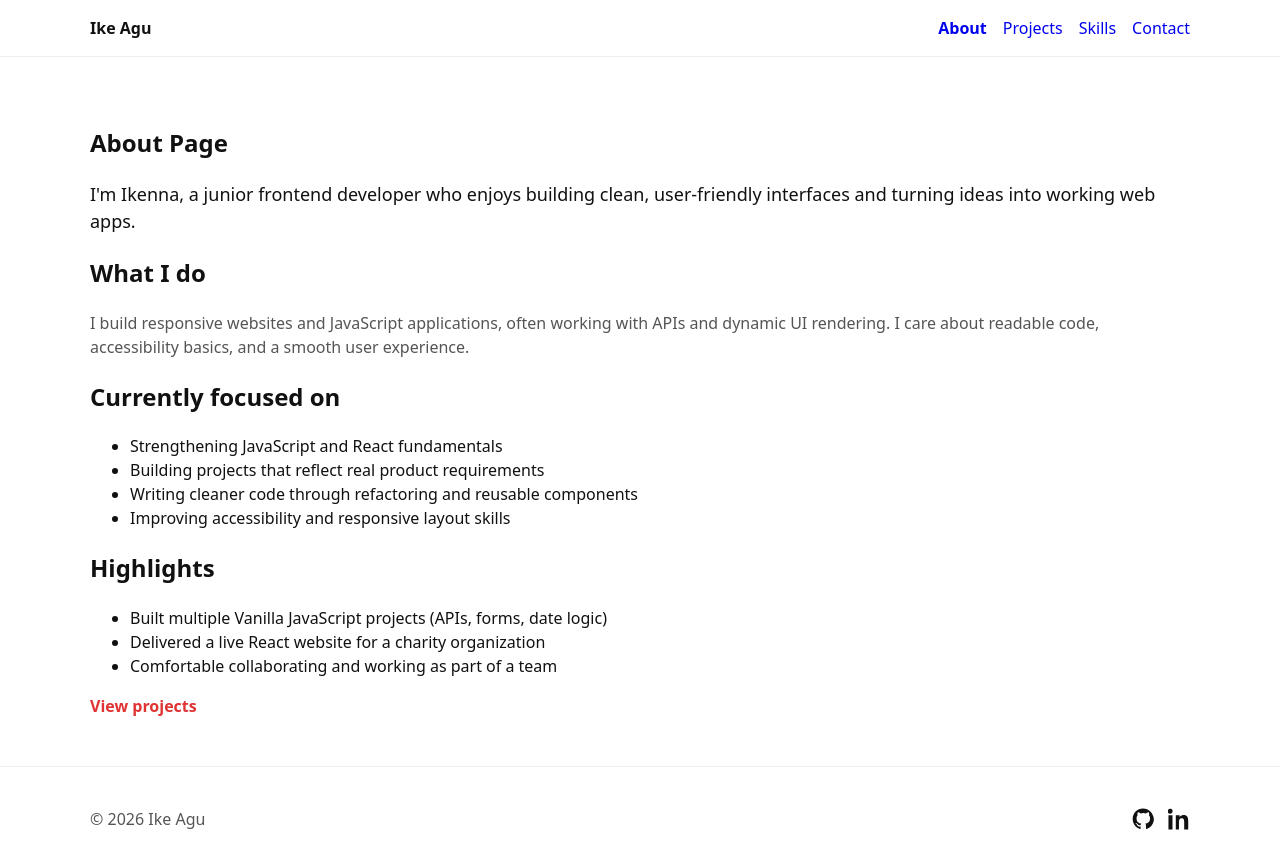
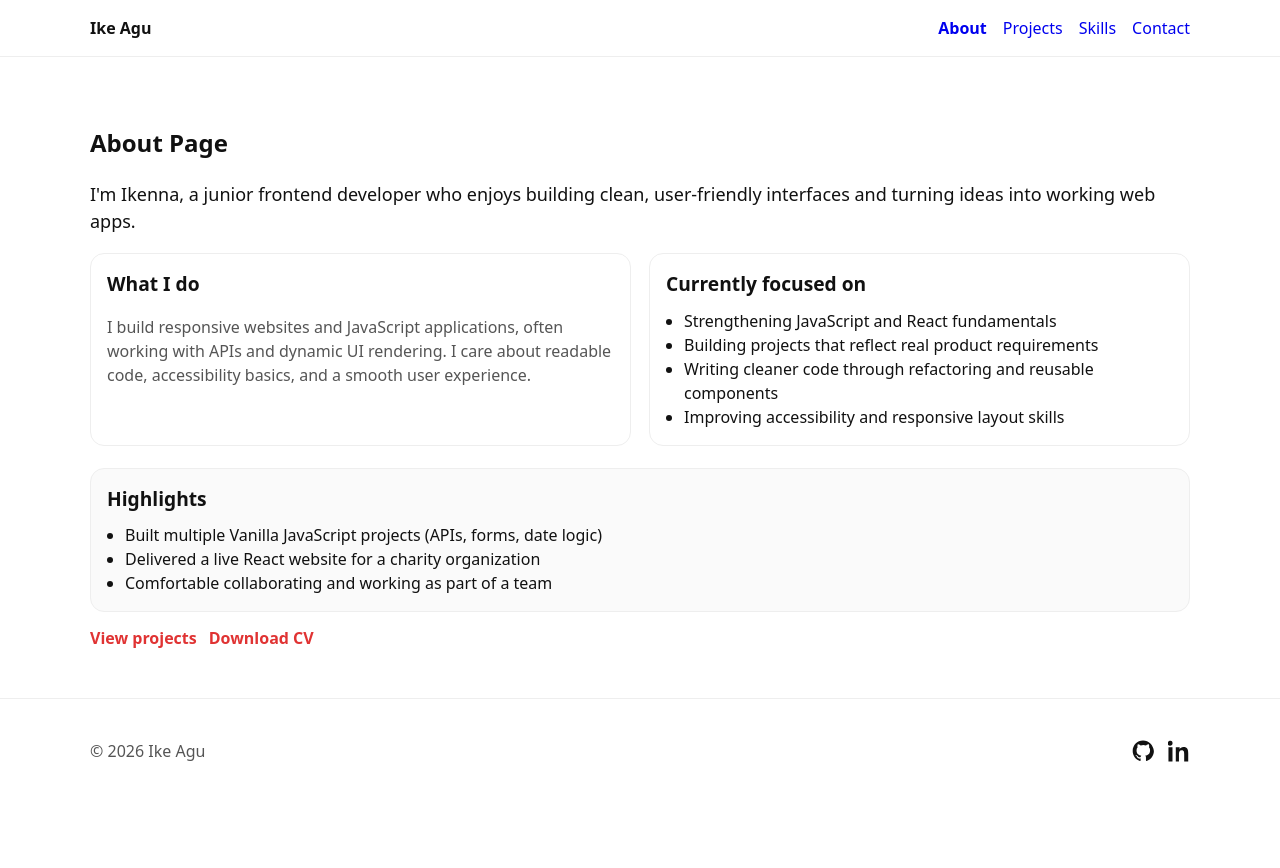
Before and after one commit to ike-agu/Ikenna-Agulobi-Portfolio, a React (Vite) app in the folder Ikenna-portfolio/: page /about in a window 1280 px wide. Shown: the top 868 px of the page. After the commit the page ends 803 px from the top, so only its background shows below. Built offline with nearby package versions, Linux system fonts and the light colour scheme.

Commit message:
style: Add CSS ti improve About page look

```diff
--- a/Ikenna-portfolio/src/pages/About.jsx
+++ b/Ikenna-portfolio/src/pages/About.jsx
@@ -33,7 +33,9 @@ export default function About() {
       <div className="callout">
         <h2 className="h2">Highlights</h2>
         <ul className="clean-list">
-          <li>Built multiple Vanilla JavaScript projects (APIs, forms, date logic)</li>
+          <li>
+            Built multiple Vanilla JavaScript projects (APIs, forms, date logic)
+          </li>
           <li>Delivered a live React website for a charity organization</li>
           <li>Comfortable collaborating and working as part of a team</li>
         </ul>
@@ -43,6 +45,14 @@ export default function About() {
         <Link className="btn" to="/projects">
           View projects
         </Link>
+        <a
+          className="btn btn--ghost"
+          href="/cv/Ike-Agu-CV.pdf"
+          target="_blank"
+          rel="noreferrer"
+        >
+          Download CV
+        </a>
       </div>
     </section>
   );
--- a/Ikenna-portfolio/src/styles/global.css
+++ b/Ikenna-portfolio/src/styles/global.css
@@ -242,5 +242,47 @@ section{
   opacity: 0.7;
 }
 
+/* =====Add Css About Page */
 
-/* =====Add Css About Page */
+.h2 {
+  margin: 0 0 10px;
+  font-size: 1.2rem;
+}
+
+.about {
+  display: grid;
+  gap: 18px;
+  margin-top: 18px;
+}
+.about_block {
+  border: 1px solid #eee;
+  border-radius: 14px;
+  padding: 16px;
+  background: #fff;
+}
+
+.clean-list {
+  margin: 0;
+  padding-left: 18px;
+}
+
+.callout {
+  margin-top: 22px;
+  border: 1px solid #eee;
+  border-radius: 14px;
+  padding: 16px;
+  background: #fafafa;
+}
+
+.callout_actions {
+  display: flex;
+  gap: 12px;
+  flex-wrap: wrap;
+  margin-top: 14px;
+}
+
+@media (min-width: 900px) {
+  .about {
+    grid-template-columns: 1fr 1fr;
+  }
+}
```
Also changed, not shown: 2 other files (tests, documents, lock files or other folders).
